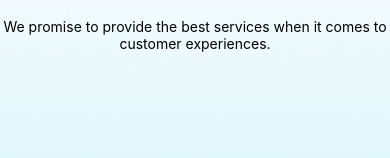
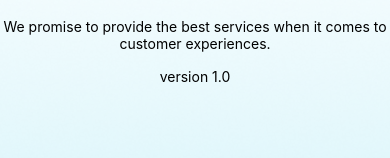
Before and after one commit to catbinhle/Green-Mobile-2, a React Native app: screen / in a window 390 px wide. Shown: the part 441-599 px from the top of the page. Built offline with nearby package versions, Linux system fonts and the light colour scheme.

Commit message:
add text version

```diff
--- a/App.js
+++ b/App.js
@@ -1,5 +1,5 @@
 import { StatusBar } from 'expo-status-bar';
-import { StyleSheet, Image, View, Text } from 'react-native';
+import { Image, StyleSheet, Text, View } from 'react-native';
 
 export default function App() {
   return (
@@ -42,6 +42,13 @@ export default function App() {
           }}>
             We promise to provide the best services when it comes to customer experiences.
           </Text>
+          <Text style={{
+            fontSize: 14,
+            textAlign: 'center',
+            marginTop: 16
+          }}>
+            version 1.0
+          </Text>
         </View>
       </View>
     </View>
```
